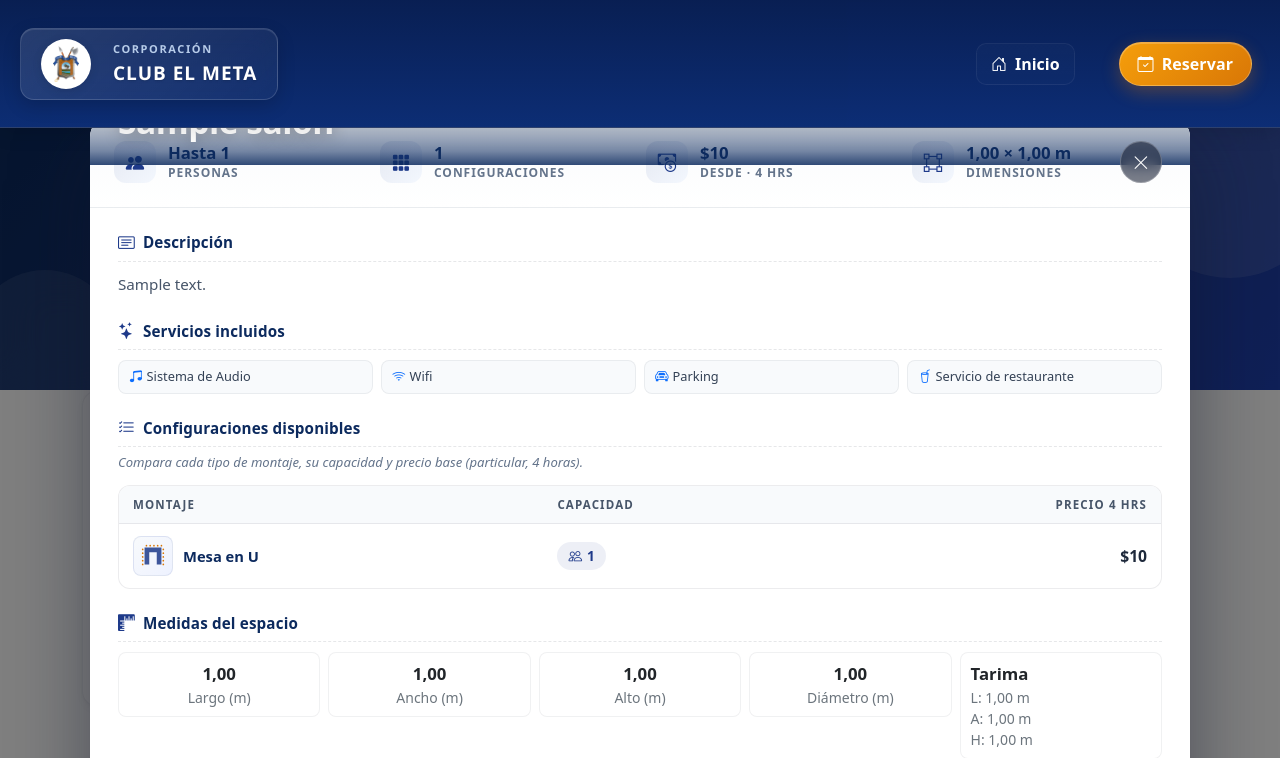
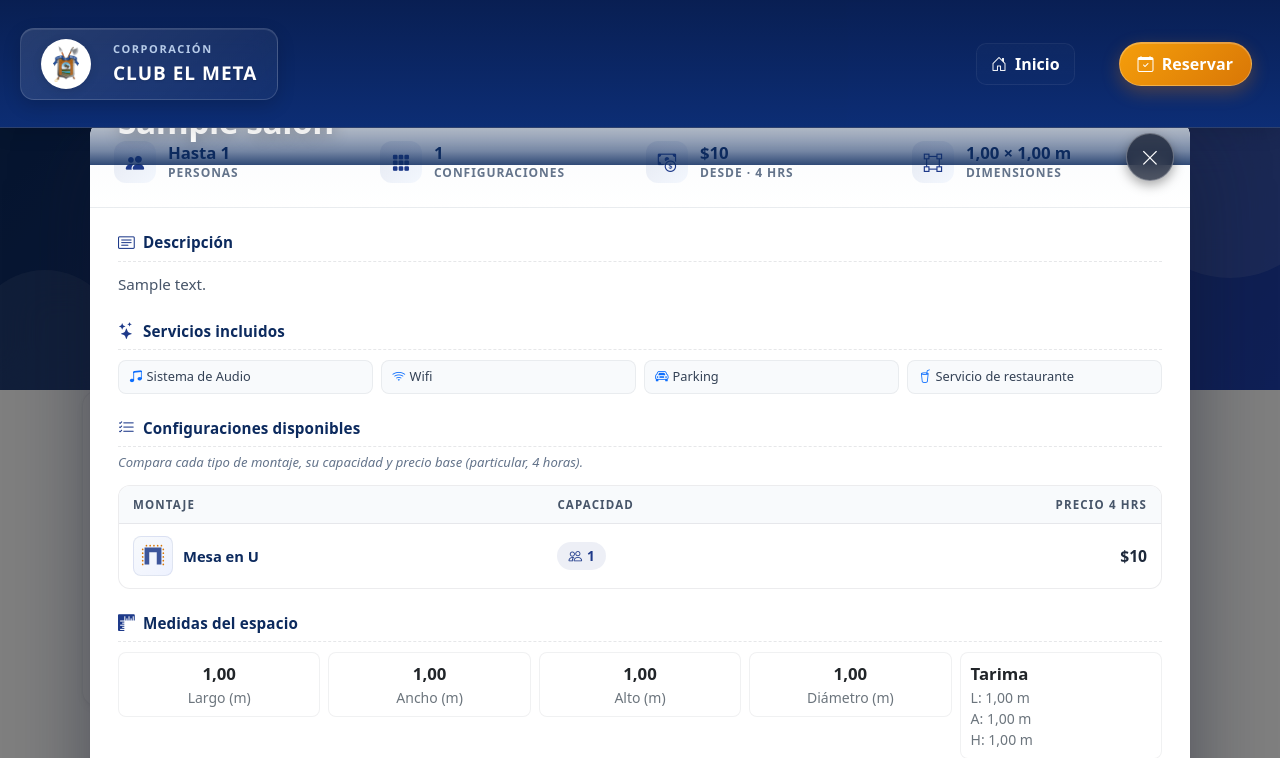
Before and after one commit to 444Pipe/clubmetaREPO, a Django app: page /espacios/ in a window 1280 px wide, after a click on "Detalles". Shown: the top 758 px of the page. Run offline with Django 5.2, Linux system fonts and the light colour scheme; tables that the repository leaves empty hold one stand-in row (values such as "Sample post").

Commit message:
Fix: boton cerrar del modal de salon responde al primer click
El boton X se ejecutaba con dificultad porque la flecha derecha
del carrusel (carousel-control-next, z-index 3, altura completa)
estaba interceptando los clicks sobre el boton X que vivia dentro
del overlay sin z-index propio.

- HTML: el boton sale del overlay, pasa a ser hijo directo del hero.
- CSS: position absolute top/right 16px con z-index 20 explicito;
  tamano 48x48 (44 movil) para cumplir hit area minima HIG;
  background mas opaco para mejor contraste; estados claros de
  hover/active/focus-visible.
- Carousel control next ahora arranca en top 72px (64 movil) para
  liberar la esquina superior derecha donde queda el boton cerrar.

Co-Authored-By: Claude Opus 4.7 (1M context) <noreply@anthropic.com>

```diff
--- a/templates/espacios.html
+++ b/templates/espacios.html
@@ -154,10 +154,10 @@
                 <span class="salon-modal-eyebrow">SALÓN DEL CLUB</span>
                 <h3 class="salon-modal-title">{{ r.name }}</h3>
               </div>
-              <button type="button" class="salon-modal-close" data-bs-dismiss="modal" aria-label="Cerrar">
-                <i class="bi bi-x-lg"></i>
-              </button>
             </div>
+            <button type="button" class="salon-modal-close" data-bs-dismiss="modal" aria-label="Cerrar">
+              <i class="bi bi-x-lg"></i>
+            </button>
           </div>
 
           <!-- Barra de stats rápidas -->
@@ -993,9 +993,10 @@
     background: linear-gradient(180deg, rgba(12, 42, 94, 0.10) 0%, rgba(12, 42, 94, 0.55) 70%, rgba(12, 42, 94, 0.85) 100%);
     display: flex;
     align-items: flex-end;
-    justify-content: space-between;
+    justify-content: flex-start;
     padding: 24px 28px;
     pointer-events: none;
+    z-index: 2;
   }
   .salon-modal-hero-overlay > * { pointer-events: auto; }
   .salon-modal-title-block { color: #fff; text-shadow: 0 2px 16px rgba(0, 0, 0, 0.35); }
@@ -1020,28 +1021,44 @@
     color: #ffffff;
   }
   .salon-modal-close {
-    width: 42px; height: 42px;
+    position: absolute;
+    top: 16px;
+    right: 16px;
+    z-index: 20;            /* por encima del carousel-control-next (z-index:3) */
+    width: 48px;
+    height: 48px;
     border-radius: 50%;
-    border: 1px solid rgba(255, 255, 255, 0.25);
-    background: rgba(15, 23, 42, 0.55);
+    border: 1px solid rgba(255, 255, 255, 0.30);
+    background: rgba(15, 23, 42, 0.72);
     color: #fff;
     display: inline-flex;
     align-items: center;
     justify-content: center;
-    font-size: 1.05rem;
+    font-size: 1.15rem;
     cursor: pointer;
-    backdrop-filter: blur(8px);
-    transition: background 0.18s ease, transform 0.18s ease;
-    flex-shrink: 0;
-    align-self: flex-start;
+    backdrop-filter: blur(10px);
+    -webkit-backdrop-filter: blur(10px);
+    box-shadow: 0 4px 12px rgba(0, 0, 0, 0.35);
+    transition: background 0.18s ease, transform 0.18s ease, box-shadow 0.18s ease;
+    pointer-events: auto;
   }
-  .salon-modal-close:hover { background: rgba(15, 23, 42, 0.78); transform: scale(1.05); }
+  .salon-modal-close:hover,
+  .salon-modal-close:focus-visible {
+    background: rgba(15, 23, 42, 0.92);
+    transform: scale(1.08);
+    box-shadow: 0 6px 18px rgba(0, 0, 0, 0.45);
+    outline: none;
+  }
+  .salon-modal-close:active { transform: scale(0.96); }
   .salon-modal-carousel .carousel-control-prev,
   .salon-modal-carousel .carousel-control-next {
     width: 56px;
     opacity: 0.55;
     z-index: 3;
+    /* deja libre la esquina superior derecha donde está el botón cerrar */
+    top: 72px;
   }
+  .salon-modal-carousel .carousel-control-prev { top: 0; }
   .salon-modal-carousel .carousel-control-prev:hover,
   .salon-modal-carousel .carousel-control-next:hover { opacity: 0.95; }
   .salon-modal-indicators {
@@ -1352,6 +1369,8 @@
   @media (max-width: 767.98px) {
     .salon-modal-img { height: 240px !important; }
     .salon-modal-hero-overlay { padding: 16px 18px; }
+    .salon-modal-close { top: 12px; right: 12px; width: 44px; height: 44px; font-size: 1.05rem; }
+    .salon-modal-carousel .carousel-control-next { top: 64px; }
     .salon-modal-stats { padding: 14px 16px; gap: 10px; }
     .salon-modal-body { padding: 18px 18px !important; max-height: 60vh; }
     .salon-config-thumb { width: 32px; height: 32px; }
```
